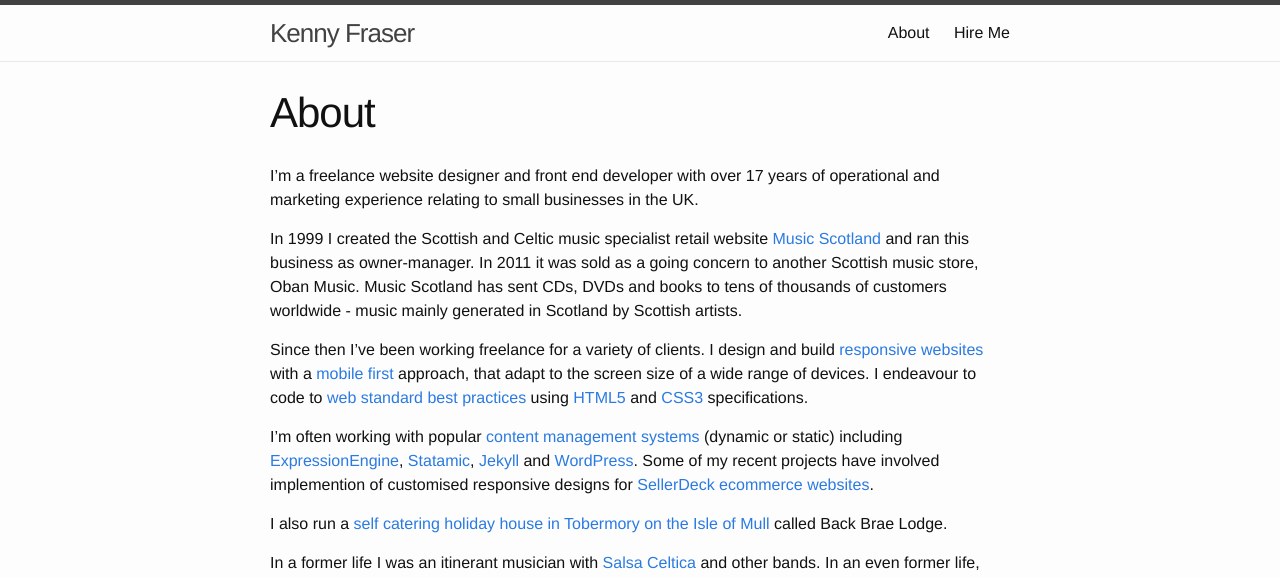
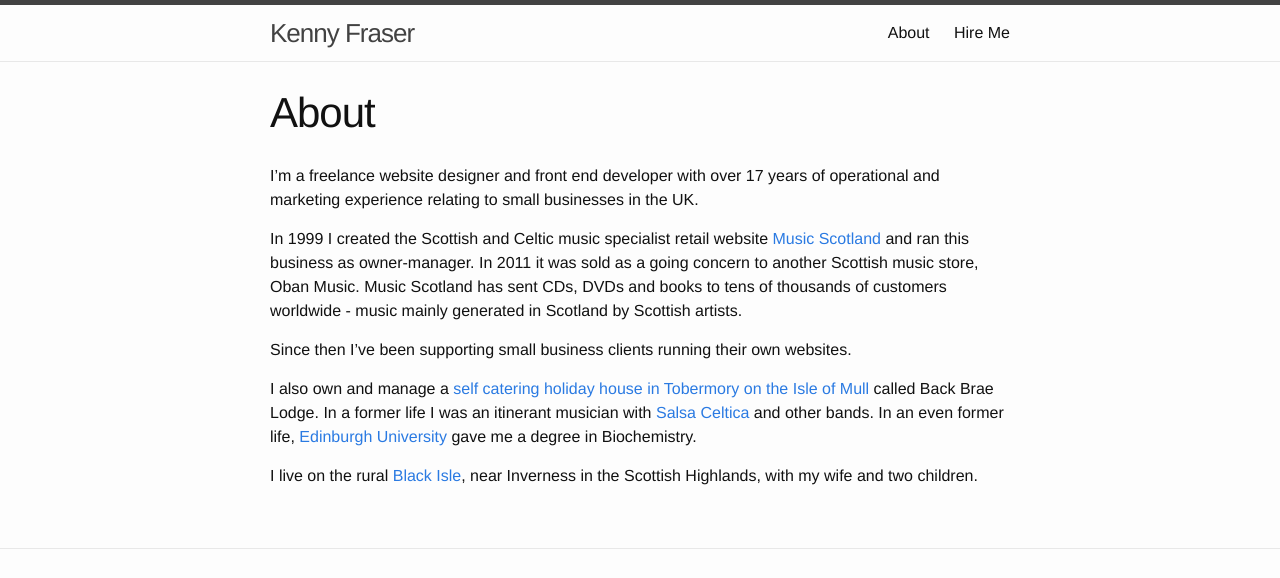
Before and after one commit to kennyifraser/kennyifraser.github.io, a Jekyll site: the page built from about.md, in a window 1280 px wide. Shown: the top 578 px of the page. Built offline with Jekyll 4.4.1, drawn with Linux system fonts in a browser that asks for light colours; nearby versions of some CDN libraries; some of the changed text lies outside the part shown.

Commit message:
url introduction and content moves

```diff
--- a/_includes/footer.html
+++ b/_includes/footer.html
@@ -1,6 +1,8 @@
 <footer class="site-footer">
 
   <div class="wrapper">
+
+    <p class="text">{{ site.description }}</p>
 
     <!-- <ul class="contact-list"> -->
 
@@ -147,24 +149,18 @@
 
       <li>
         <a href="https://www.tripadvisor.co.uk/VacationRentals-g551869-Reviews-Tobermory_Isle_of_Mull_The_Hebrides_Scotland-Vacation_Rentals.html" title="Self catering holiday cottage in Tobermory on Mull" rel="external nofollow" itemprop="url">
-          <i class="fa fa-tripadvisor fa-2x"></i>&nbsp;TripAdvisor
+          <i class="fa fa-tripadvisor fa-2x"></i>&nbsp;BBL on TripAdvisor
         </a>
       </li>
 
       <li>
         <a href="https://www.airbnb.co.uk/rooms/707119" title="Self catering holiday cottage in Tobermory on Mull" rel="external nofollow" itemprop="url">
-          <i class="fa fa-external-link fa-2x"></i>&nbsp;Airbnb
+          <i class="fa fa-external-link fa-2x"></i>&nbsp;BBL on Airbnb
         </a>
       </li>
 
     </ul>
 
-    <p class="text">{{ site.description }}</p>
-
-    <!--
-    <h2 class="footer-heading">{{ site.title }}</h2>
-    -->
-
   </div> <!-- wrapper -->
 
 </footer>
--- a/about.md
+++ b/about.md
@@ -8,12 +8,8 @@ I'm a freelance website designer and front end developer with over 17 years of o
 
 In 1999 I created the Scottish and Celtic music specialist retail website [Music Scotland](http://www.musicscotland.com/) and ran this business as owner-manager. In 2011 it was sold as a going concern to another Scottish music store, Oban Music. Music Scotland has sent CDs, DVDs and books to tens of thousands of customers worldwide - music mainly generated in Scotland by Scottish artists.
 
-Since then I've been working freelance for a variety of clients. I design and build [responsive websites](https://en.wikipedia.org/wiki/Responsive_web_design) with a [mobile first](http://www.lukew.com/resources/mobile_first.asp) approach, that adapt to the screen size of a wide range of devices. I endeavour to code to [web standard best practices](http://en.wikipedia.org/wiki/Web_standards) using [HTML5](http://en.wikipedia.org/wiki/HTML5) and [CSS3](http://en.wikipedia.org/wiki/CSS) specifications.
+Since then I've been supporting small business clients running their own websites.
 
-I'm often working with popular [content management systems](http://en.wikipedia.org/wiki/Web_content_management_system) (dynamic or static) including [ExpressionEngine](http://ellislab.com/expressionengine), [Statamic](http://www.statamic.com), [Jekyll](http://jekyllrb.com/) and [WordPress](http://wordpress.org/). Some of my recent projects have involved implemention of customised responsive designs for [SellerDeck ecommerce websites](http://www.sellerdeck.co.uk/index.php/ecommerce-software/category/sellerdeck-desktop).
-
-I also run a [self catering holiday house in Tobermory on the Isle of Mull](http://mull.co) called Back Brae Lodge.
-
-In a former life I was an itinerant musician with [Salsa Celtica](http://salsaceltica.com) and other bands. In an even former life, [Edinburgh University](http://www.ed.ac.uk/) gave me a degree in Biochemistry.
+I also own and manage a [self catering holiday house in Tobermory on the Isle of Mull](http://mull.co) called Back Brae Lodge. In a former life I was an itinerant musician with [Salsa Celtica](http://salsaceltica.com) and other bands. In an even former life, [Edinburgh University](http://www.ed.ac.uk/) gave me a degree in Biochemistry.
 
 I live on the rural [Black Isle](http://www.black-isle.info/), near Inverness in the Scottish Highlands, with my wife and two children.
```
Also changed, not shown: _posts/2016-02-10-this-site-is-born-from-Jekyll-and-GitHub.markdown (deleted, +0 -39 lines), _posts/2016-02-12-this-site-is-born-from-Jekyll-and-GitHub.markdown (added, +34 -0 lines), hire-me.md (+4 -0 lines), _layouts/post.html (line endings or trailing spaces), 6 other files.
